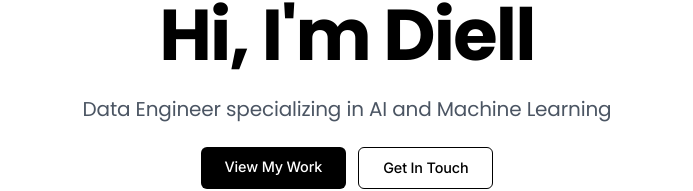
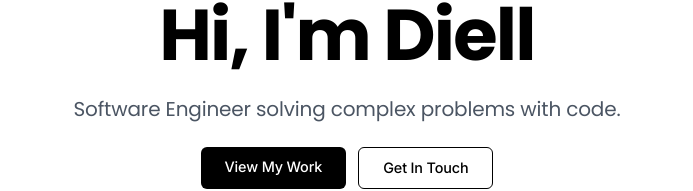
Before and after one commit to Dielldev/Portfolio, a React (Vite) app: page / in a window 1280 px wide. Shown: the part 282-473 px from the top of the page, without its empty margins (293-986 px from the left). Built offline with nearby package versions, Linux system fonts and the light colour scheme.

Commit message:
changed main text in hero section

```diff
--- a/src/components/Hero.tsx
+++ b/src/components/Hero.tsx
@@ -69,7 +69,7 @@ const Hero: React.FC = () => {
             </h1>
 
             <p className="text-lg md:text-xl text-gray-600 dark:text-gray-400 leading-relaxed max-w-2xl mx-auto transition-colors duration-300">
-              Data Engineer specializing in AI and Machine Learning
+              Software Engineer solving complex problems with code.
             </p>
 
             {/* Simple CTA */}
```
